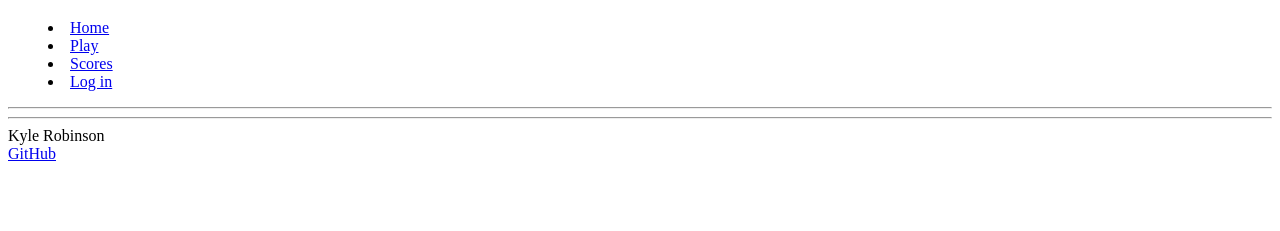
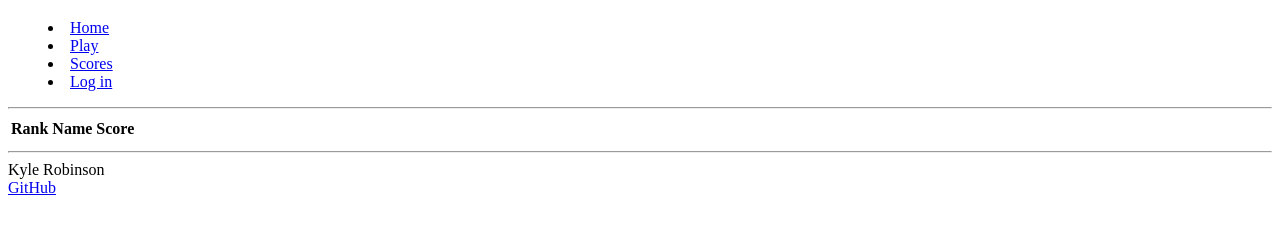
Before and after one commit to robinkyl002/startup, a plain HTML site: page startup-html/scores.html in a window 1280 px wide. Shown: the part 61-292 px from the top of the page. Drawn offline with Linux system fonts and the light colour scheme.

Commit message:
Added header for HTML section of README, table headers for scores.html, and element for button on login.html

```diff
--- a/startup-html/scores.html
+++ b/startup-html/scores.html
@@ -23,7 +23,20 @@
         </header>
 
         <main>
+            <table>
+                <thead>
+                    <tr>
+                        <th>Rank</th>
+                        <th>Name</th>
+                        <th>Score</th>
+                    </tr>
+                </thead>
+                <tbody>
+                    <tr>
 
+                    </tr>
+                </tbody>
+            </table>
         </main>
 
         <footer>
```
Also changed, not shown: startup-html/login.html (+1 -1 lines), README.md.
